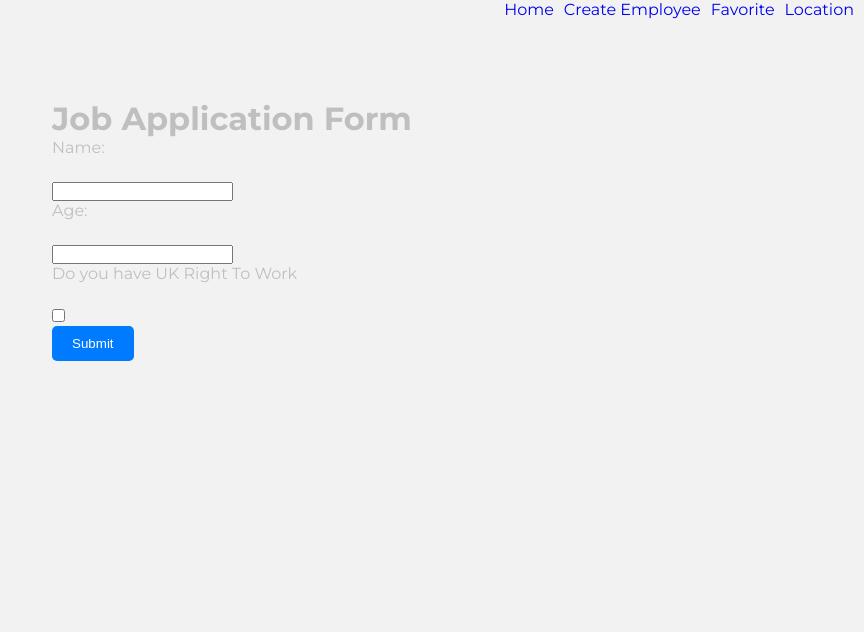
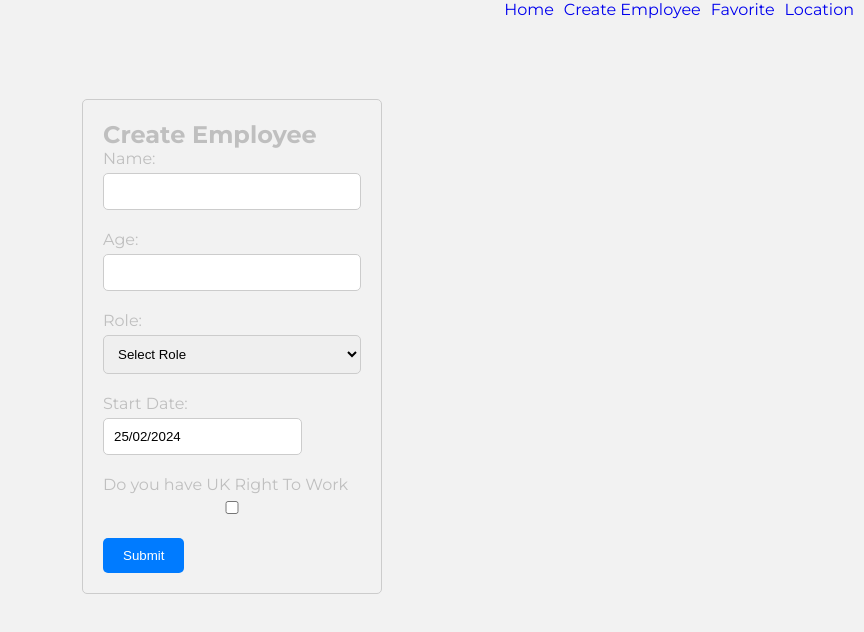
Before and after one commit to Tommysmith91/LearningReact, a React (Create React App) app: page /createemployeeform in a window 1280 px wide. Shown: the top 632 px of the page, without its empty margins (416-1280 px from the left). Built offline with nearby package versions, Linux system fonts and the light colour scheme.

Commit message:
Adding Date Selector and Role Dropdown

```diff
--- a/package.json
+++ b/package.json
@@ -7,6 +7,7 @@
     "@testing-library/react": "^13.4.0",
     "@testing-library/user-event": "^13.5.0",
     "react": "^18.2.0",
+    "react-datepicker": "^6.1.0",
     "react-dom": "^18.2.0",
     "react-icons": "^5.0.1",
     "react-responsive": "^9.0.2",
--- a/src/Pages/CreateEmployeeForm.js
+++ b/src/Pages/CreateEmployeeForm.js
@@ -1,17 +1,16 @@
 import { useState } from 'react';
+import DatePicker from 'react-datepicker';
 import '../Styles/App.css';
+import 'react-datepicker/dist/react-datepicker.css'
 
-function JobApplicationHeader(){
-  return (
-    <h1>Job Application Form</h1>
-  );
-}
 export default function CreateEmployeeForm() {
   const [formData,setFormData] = useState(
     {
       name:'',
       age:'',
-      righttowork:false
+      role:'',
+      righttowork:false,
+      date: new Date()
     });
     const onSubmit = (event) => {
       event.preventDefault();
@@ -23,19 +22,44 @@ export default function CreateEmployeeForm() {
         ...previousData,
         [name]: type === 'checkbox' ? checked : value
       }));
-
+    }
+    const handleDateChange= (date) => {
+      setFormData(previousData => ({
+        ...previousData,
+        date:date
+      }));
     }
   return (
-    <div>
-    <JobApplicationHeader />
+    <div class="login-container">
+    <h2>Create Employee</h2>
     <form onSubmit={onSubmit}>
-      <label htmlFor="Name">Name:</label><br/>
-      <input type="text" name='name' id='name' value={formData.name} onChange={handleChange}/><br/>
-      <label htmlFor="Age">Age:</label><br/>
-      <input type="text" name='age' id='age' value={formData.age} onChange={handleChange}/><br/>
-      <label htmlFor="RightToWorkCheckBox">Do you have UK Right To Work</label><br/>
-      <input type="checkbox" name='righttowork' id='righttowork' checked={formData.righttowork} onChange={handleChange}/>
-      <br/>
+      <div class="form-group">
+      <label htmlFor="Name">Name:</label>
+      <input className="form-control" type="text" name='name' id='name' value={formData.name} onChange={handleChange}/>
+      </div>
+      <div class="form-group">
+      <label htmlFor="Age">Age:</label>
+      <input className="form-control" type="text" name='age' id='age' value={formData.age} onChange={handleChange}/>
+      </div>
+      <div class="form-group">
+      <label htmlFor="EmployeeRole">Role:</label>
+      <select className="form-control" type="text" name='role' id='role' value={formData.role} onChange={handleChange}>
+      <option value="">Select Role</option>
+        <option value="administrator">Administrator</option>
+        <option value="manager">Manager</option>
+        <option value="developer">Developer</option>
+        <option value="designer">Designer</option>
+        <option value="hr">HR</option>
+      </select>
+      </div>
+      <div class="form-group">
+      <label htmlFor="StartDate">Start Date:</label>
+      <DatePicker className="form-control" id="datepicker" onChange={handleDateChange} dateFormat="dd/MM/yyyy" placeholderText="Select A Date" selected={formData.date}/>
+      </div>
+      <div class="form-group">
+      <label htmlFor="RightToWorkCheckBox">Do you have UK Right To Work</label>
+      <input className="form-control" type="checkbox" name='righttowork' id='righttowork' checked={formData.righttowork} onChange={handleChange}/>
+      </div>
       <button type="submit" className="login-btn">Submit</button>
     </form>
     </div>
--- a/src/Styles/App.css
+++ b/src/Styles/App.css
@@ -4,3 +4,20 @@
   padding-top: 5rem;
   padding-left: 1rem;
 }
+.login-container {
+  width: 300px;
+  margin: auto;
+  padding: 20px;
+  border: 1px solid #ccc;
+  border-radius: 5px;
+}
+label {
+  display: block;
+  margin-bottom: 5px;
+}
+.form-control {
+  width: 100%;
+  padding: 10px;
+  border: 1px solid #ccc;
+  border-radius: 5px;
+}
```
Also changed, not shown: 1 other file (tests, documents, lock files or other folders).
